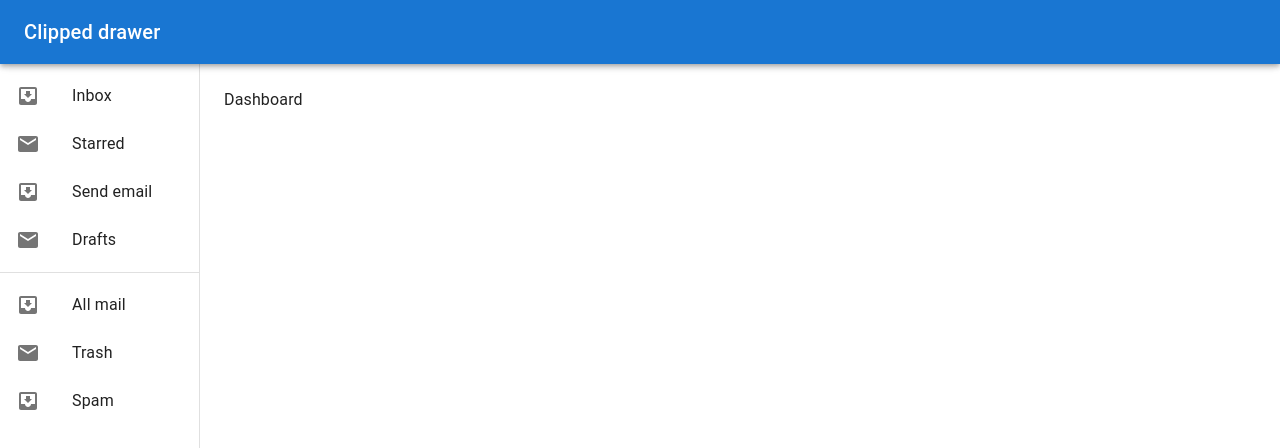
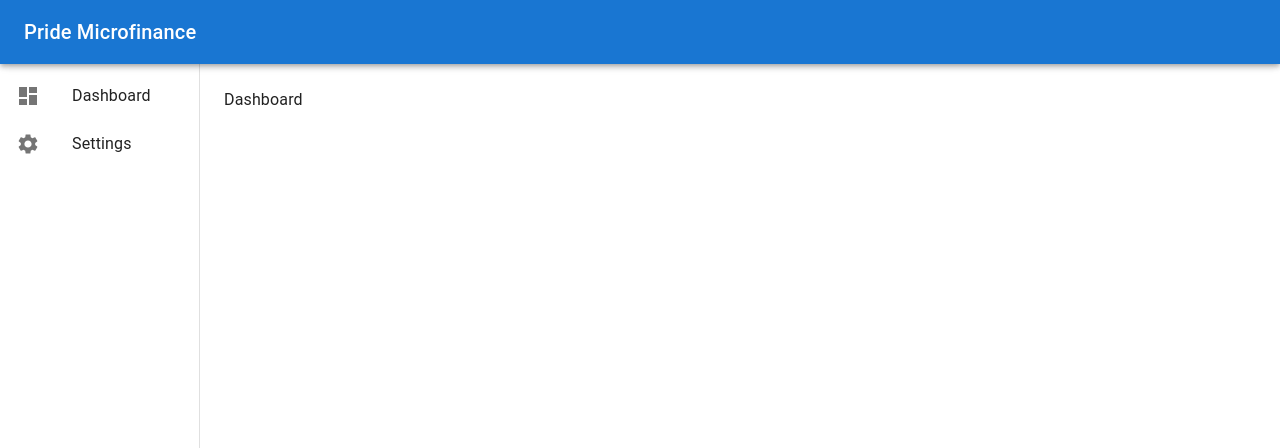
Before and after one commit to Pride-Innovation/ERP-Front-End, a React (Create React App) app: page / in a window 1280 px wide. Both pictures are taken after typing "name@example.com", "Sample123" into the empty fields and a click on the button "Submit". Shown: the top 448 px of the page. Built offline with nearby package versions, Linux system fonts and the light colour scheme.

Commit message:
add settings routes

```diff
--- a/src/components/appBar/index.tsx
+++ b/src/components/appBar/index.tsx
@@ -1,4 +1,3 @@
-import * as React from 'react';
 import Box from '@mui/material/Box';
 import Drawer from '@mui/material/Drawer';
 import AppBar from '@mui/material/AppBar';
@@ -6,25 +5,24 @@
 import Toolbar from '@mui/material/Toolbar';
 import List from '@mui/material/List';
 import Typography from '@mui/material/Typography';
-import Divider from '@mui/material/Divider';
 import ListItem from '@mui/material/ListItem';
 import ListItemButton from '@mui/material/ListItemButton';
 import ListItemIcon from '@mui/material/ListItemIcon';
 import ListItemText from '@mui/material/ListItemText';
-import InboxIcon from '@mui/icons-material/MoveToInbox';
-import MailIcon from '@mui/icons-material/Mail';
-import { Outlet } from 'react-router';
+import { Outlet, useNavigate } from 'react-router';
+import { SideBarItems } from './sideBarElements';
 
 const drawerWidth = 200;
 
 export default function ApplicationDrawer() {
+    const navigate = useNavigate();
     return (
         <Box sx={{ display: 'flex' }}>
             <CssBaseline />
             <AppBar position="fixed" sx={{ zIndex: (theme) => theme.zIndex.drawer + 1 }}>
                 <Toolbar>
                     <Typography variant="h6" noWrap component="div">
-                        Clipped drawer
+                        Pride Microfinance
                     </Typography>
                 </Toolbar>
             </AppBar>
@@ -39,26 +37,13 @@
                 <Toolbar />
                 <Box sx={{ overflow: 'auto' }}>
                     <List>
-                        {['Inbox', 'Starred', 'Send email', 'Drafts'].map((text, index) => (
-                            <ListItem key={text} disablePadding>
-                                <ListItemButton>
+                        {SideBarItems.map((item) => (
+                            <ListItem key={item.id} disablePadding>
+                                <ListItemButton onClick={() => navigate(item.route)}>
                                     <ListItemIcon>
-                                        {index % 2 === 0 ? <InboxIcon /> : <MailIcon />}
+                                        {item.icon}
                                     </ListItemIcon>
-                                    <ListItemText primary={text} />
-                                </ListItemButton>
-                            </ListItem>
-                        ))}
-                    </List>
-                    <Divider />
-                    <List>
-                        {['All mail', 'Trash', 'Spam'].map((text, index) => (
-                            <ListItem key={text} disablePadding>
-                                <ListItemButton>
-                                    <ListItemIcon>
-                                        {index % 2 === 0 ? <InboxIcon /> : <MailIcon />}
-                                    </ListItemIcon>
-                                    <ListItemText primary={text} />
+                                    <ListItemText primary={item.name} />
                                 </ListItemButton>
                             </ListItem>
                         ))}
--- /dev/null
+++ b/src/components/appBar/interface.ts
@@ -0,0 +1,6 @@
+export interface ISideBarItem {
+    id: number;
+    name: string;
+    route: string;
+    icon: JSX.Element;
+}
--- /dev/null
+++ b/src/components/appBar/sideBarElements.tsx
@@ -0,0 +1,19 @@
+import { ISideBarItem } from './interface';
+import DashboardIcon from '@mui/icons-material/Dashboard';
+import SettingsIcon from '@mui/icons-material/Settings';
+import { ROUTES } from '../../core/routes/routes';
+
+export const SideBarItems: Array<ISideBarItem> = [
+    {
+        id: 1,
+        name: "Dashboard",
+        route: ROUTES.DASHBOARD,
+        icon: <DashboardIcon />
+    },
+    {
+        id: 2,
+        name: "Settings",
+        route: ROUTES.SETTINGS,
+        icon: <SettingsIcon />
+    }
+]
--- a/src/core/routes/AppRoutes.tsx
+++ b/src/core/routes/AppRoutes.tsx
@@ -4,6 +4,7 @@
 import PasswordReset from '../../pages/authentication/PasswordReset'
 import Dashboard from '../../pages/dashboard'
 import ApplicationDrawer from '../../components/appBar'
+import Settings from '../../pages/settings'
 
 const AppRoutes = () => {
   return (
@@ -12,6 +13,7 @@
       <Route path={ROUTES.FORGOT_PASSWORD} element={<PasswordReset />} />
       <Route path={ROUTES.DASHBOARD} element={<ApplicationDrawer />} >
         <Route index element={<Dashboard />} />
+        <Route path={ROUTES.SETTINGS} element={<Settings />} />
       </Route>
     </Routes>
   )
--- a/src/core/routes/routes.ts
+++ b/src/core/routes/routes.ts
@@ -1,9 +1,11 @@
 const LOGIN: string = "/";
 const FORGOT_PASSWORD: string = "/forgot-password";
 const DASHBOARD: string = "/dashboard";
+const SETTINGS: string = `${DASHBOARD}/settings`;
 
 export const ROUTES = {
     FORGOT_PASSWORD,
     DASHBOARD,
-    LOGIN
+    LOGIN,
+    SETTINGS
 }
--- a/src/pages/dashboard/index.tsx
+++ b/src/pages/dashboard/index.tsx
@@ -2,7 +2,7 @@
 
 const Dashboard = () => {
   return (
-    <Grid container xs={12} sx={{width: "100%"}}>
+    <Grid container xs={12}>
       Dashboard
     </Grid>
   )
--- /dev/null
+++ b/src/pages/settings/index.tsx
@@ -0,0 +1,7 @@
+const Settings = () => {
+    return (
+        <div>Settings</div>
+    )
+}
+
+export default Settings
```
